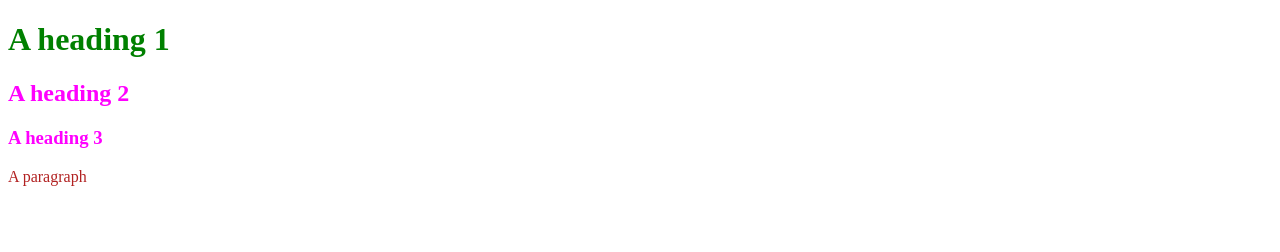
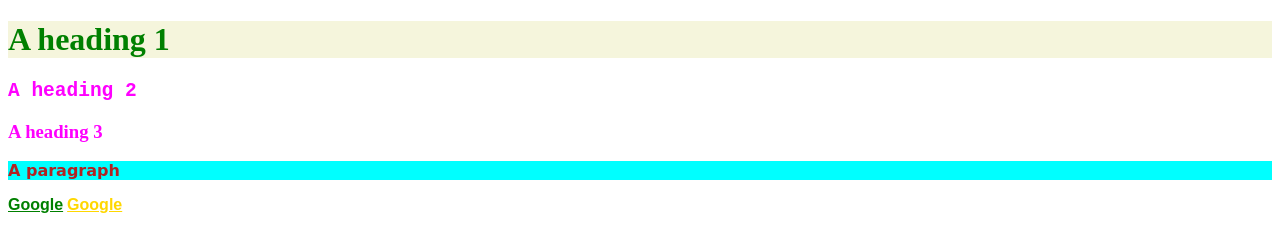
Before and after one commit to fmantis3/assignment1, a plain HTML site: page index.html in a window 1280 px wide. Drawn offline with Linux system fonts and the light colour scheme.

Commit message:
Changes 9.17.2018

```diff
--- a/css/styles.css
+++ b/css/styles.css
@@ -1,11 +1,21 @@
 html {
     color: fuchsia
 }
-
+/*
+body {
+    color: blue;
+    background-color: dimgray;
+}
+*/
 h1 {
     color: green;
+    background-color: beige;
 }
 
 p {
-    color: coral
+    color: coral;
+    background-color: aqua;
 }
+a {
+    color: red;
+}
--- a/index.html
+++ b/index.html
@@ -7,6 +7,17 @@
    <style>
        p {
            color: firebrick;
+           font-family: cursive;
+           font-weight: 900;
+       }
+       a{
+           color: gold;
+           font-family: 'arial';
+           font-weight: 900;
+       }
+       h2 {
+           font-family: monospace;
+           font-weight: 600;
        }
     </style>
 </head>
@@ -16,6 +27,9 @@
     <h2 >A heading 2</h2>
     <h3>A heading 3</h3>
     <p>A paragraph</p>
+    <a href="https://www.google.com" target="_blank" style="color: green;">Google</a>
+
+    <a href="https://www.google.com" target="_blank">Google</a>
 
 </body>
 </html>
```
